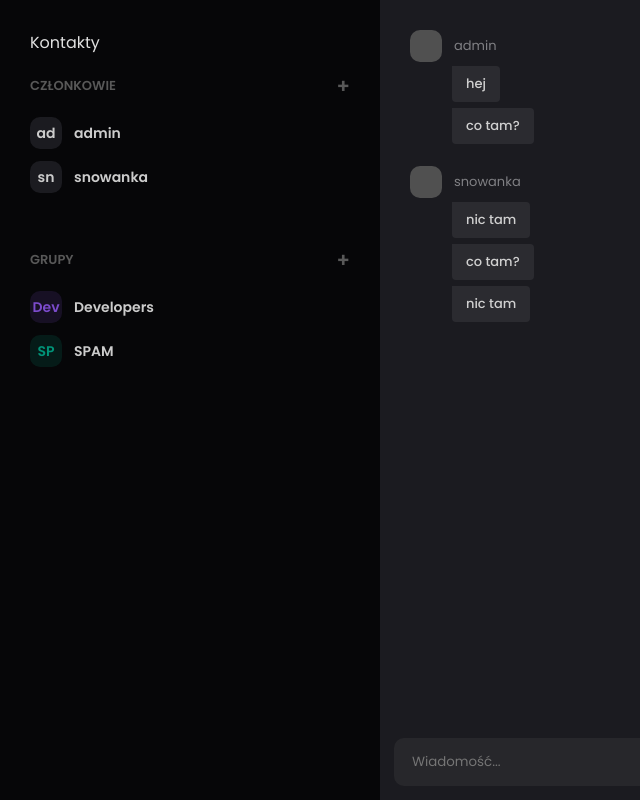
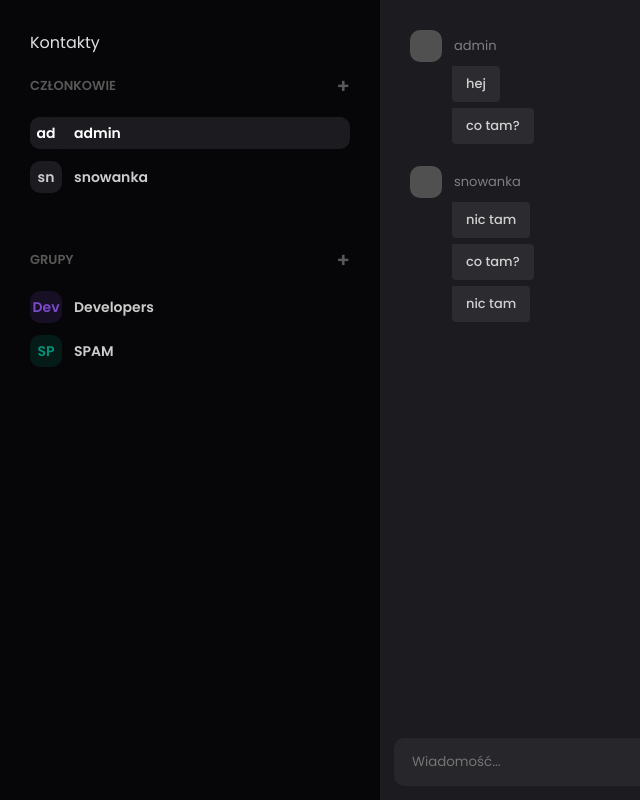
Before and after one commit to jakubmaniak/chat-webapp, a React (Create React App) app: page /main in a window 1280 px wide. Shown: the whole page, without its empty margins (0-640 px from the left). Built offline with nearby package versions, Linux system fonts and the light colour scheme; no server answers.

Commit message:
Fix current contact's username issue

```diff
--- a/src/pages/main/contacts.js
+++ b/src/pages/main/contacts.js
@@ -16,7 +16,7 @@ function Contacts({ onChange }) {
         { name: 'SPAM', iconText: 'SP', iconColor: [0x00, 0x93, 0x78]}
     ]);
     const [currentContact, setCurrentContact] = useState(() => {
-        return users.find((username) => username !== session.username);
+        return users.find((user) => (user.name !== session.username));
     });
 
     useEffect(() => {
@@ -41,8 +41,8 @@ function Contacts({ onChange }) {
                     {users.map((user) => (
                         <button
                             key={user.name}
-                            className={(user.name === currentContact ? 'contact active' : 'contact')}
-                            onClick={() => setCurrentContact(user.name)}
+                            className={(user.name === currentContact.name ? 'contact active' : 'contact')}
+                            onClick={() => setCurrentContact(user)}
                         >
                             <div className="contact-icon">{user.name.substr(0, 2)}</div>
                             <p className="contact-name">{user.name}</p>
--- a/src/pages/main/main.js
+++ b/src/pages/main/main.js
@@ -21,7 +21,7 @@ function MainPage() {
 
     const socket = useRef();
 
-    const [currentContact, setCurrentContact] = useState('');
+    const [currentContact, setCurrentContact] = useState(null);
     const messageListElement = useRef();
     const [hoveredMessage, setHoveredMessage] = useState(null);
     const [shouldScrollDown, setShouldScrollDown] = useState(false);
@@ -78,18 +78,17 @@ function MainPage() {
 
         socket.current.on('messageReceived', (ev) => {
             console.log(ev);
-            //alert('odebralem wiadomosc ' + ev.content + ' od ' + ev.sender);
 
             if (ev.sender === currentContact || ev.sender === session.username) {
                 addMessage(ev.content, new Date(ev.date), ev.sender);
             }
         });
-
-        loadMessages();
     }, []);
 
     useEffect(() => {
-        loadMessages();
+        if (currentContact) {
+            loadMessages();
+        }
     }, [currentContact]);
 
     useEffect(() => {
@@ -100,14 +99,14 @@ function MainPage() {
     }, [shouldScrollDown]);
 
     function loadMessages() {
-        api.getMessages({ recipient: currentContact })
+        api.getMessages({ recipient: currentContact.name })
         .then((res) => addMessages(res.data));
     }
 
     function submitMessage(ev) {
         ev.preventDefault();
 
-        api.sendMessage({ recipient: currentContact, content: messageInputText });
+        api.sendMessage({ recipient: currentContact.name, content: messageInputText });
         setMessageInputText('');
     }
 
@@ -144,8 +143,6 @@ function MainPage() {
         let lastGroup = { ...groups.current[groups.current.length - 1] };
 
         if (!lastGroup || lastGroup.author !== sender) {
-            //console.log('add a new group');
-
             let newGroup = {
                 author: sender,
                 messages: [newMessage]
@@ -153,8 +150,6 @@ function MainPage() {
             groups.current = [...groups.current, newGroup];
         }
         else {
-            //console.log('add to the last group');
-
             lastGroup.messages.push(newMessage);
             let newGroups = [...groups.current];
             newGroups[newGroups.length - 1] = lastGroup;
```
